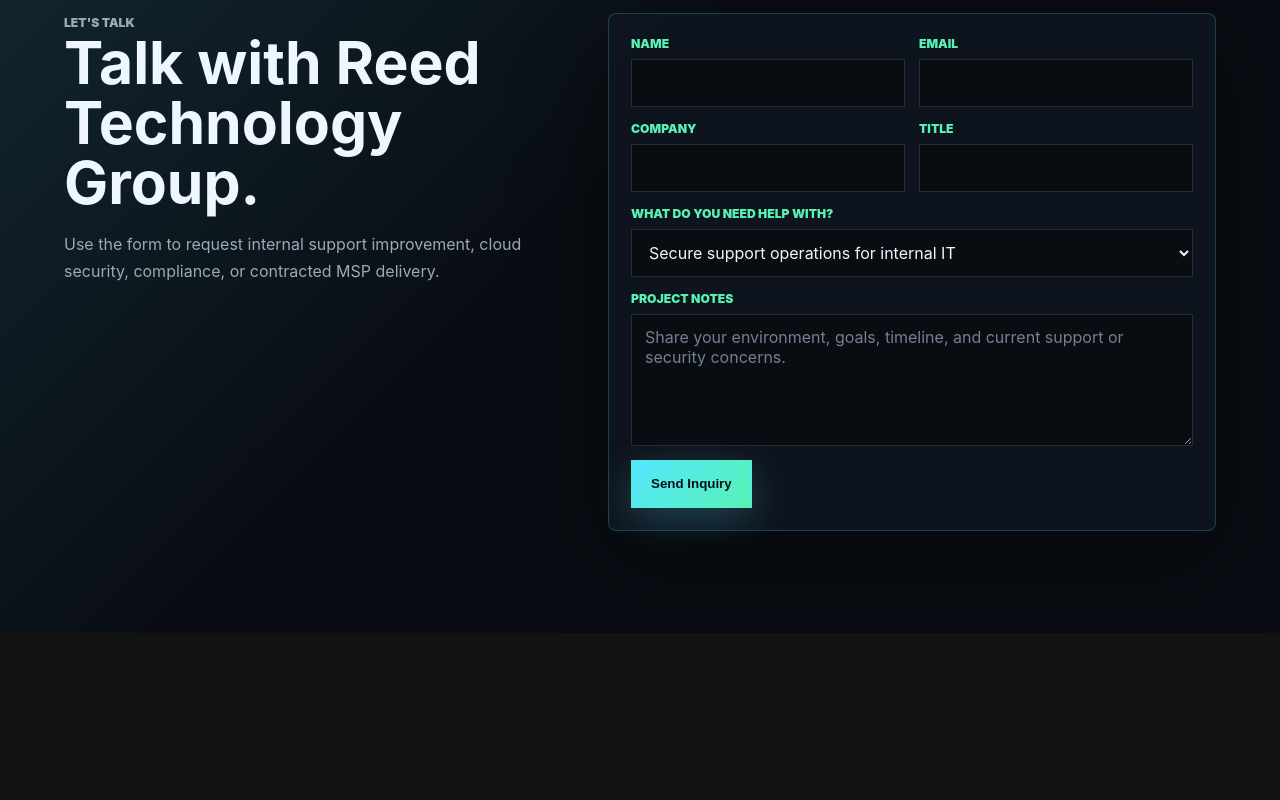
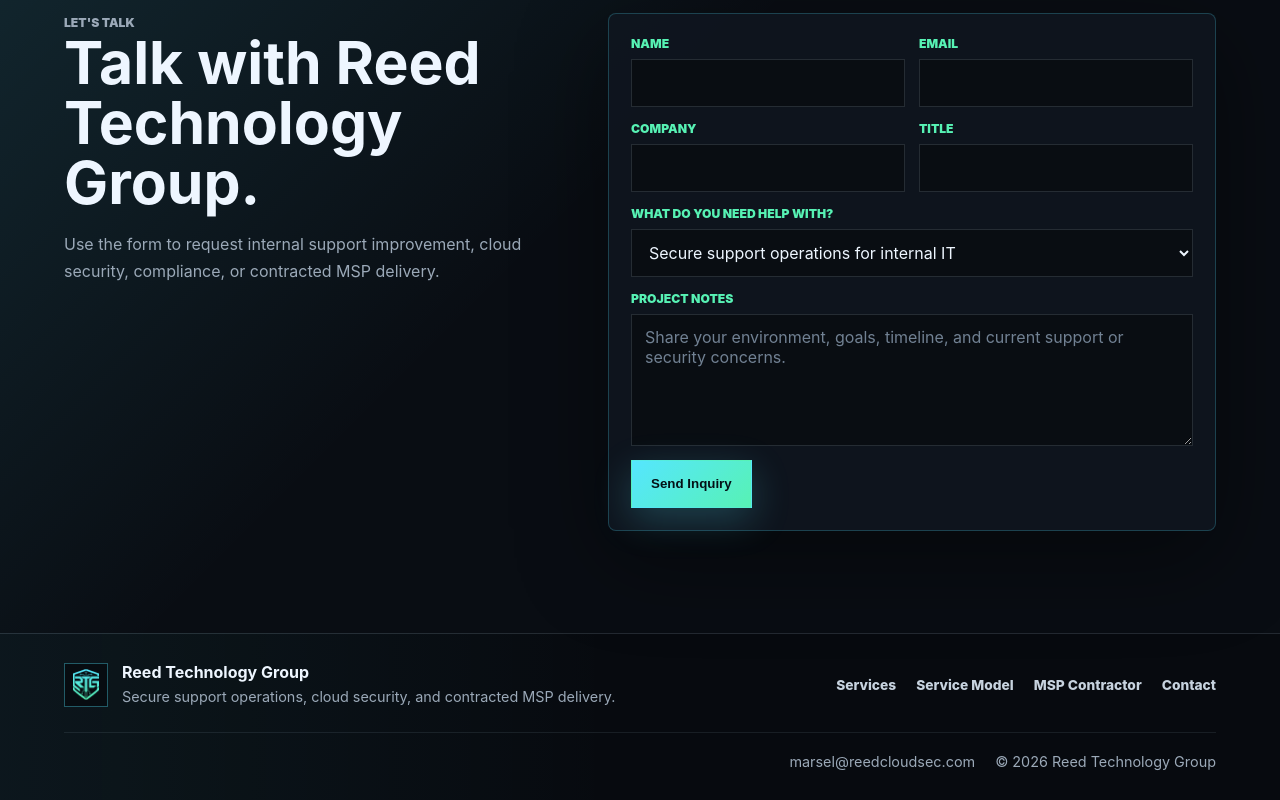
Before and after one commit to LaForge-One/reed-cloud-sec-site, a website: page index.html in a window 1280 px wide. Shown: the part 4367-5167 px from the top of the page. Before the commit the page ends 5000 px from the top, so only its background shows below. Drawn offline with Linux system fonts and the light colour scheme.

Commit message:
Add favicon set and site footer

```diff
--- a/index.html
+++ b/index.html
@@ -28,6 +28,9 @@
       content="Secure IT support, cloud security support, compliance readiness, and MSP contractor delivery for growing teams."
     />
     <meta name="twitter:image" content="https://reedcloudsec.com/assets/rtg-logo-web.png" />
+    <link rel="icon" href="/favicon.ico" sizes="any" />
+    <link rel="icon" type="image/png" href="/assets/favicon-32.png" sizes="32x32" />
+    <link rel="apple-touch-icon" href="/assets/apple-touch-icon.png" />
     <link rel="stylesheet" href="styles.css" />
     <script type="application/ld+json">
       {
@@ -320,5 +323,26 @@
         </form>
       </section>
     </main>
+    <footer class="site-footer">
+      <div class="footer-brand">
+        <span class="footer-mark">
+          <img src="assets/rtg-logo-web.png" alt="" aria-hidden="true" />
+        </span>
+        <div>
+          <strong>Reed Technology Group</strong>
+          <p>Secure support operations, cloud security, and contracted MSP delivery.</p>
+        </div>
+      </div>
+      <div class="footer-links" aria-label="Footer navigation">
+        <a href="#capabilities">Services</a>
+        <a href="#platforms">Service Model</a>
+        <a href="#subcontracting">MSP Contractor</a>
+        <a href="#inquiry-form">Contact</a>
+      </div>
+      <div class="footer-meta">
+        <span>marsel@reedcloudsec.com</span>
+        <span>© 2026 Reed Technology Group</span>
+      </div>
+    </footer>
   </body>
 </html>
--- a/server.js
+++ b/server.js
@@ -47,6 +47,7 @@
   return (
     relativePath === "index.html" ||
     relativePath === "styles.css" ||
+    relativePath === "favicon.ico" ||
     relativePath === "robots.txt" ||
     relativePath === "sitemap.xml" ||
     relativePath.startsWith(`assets${path.sep}`)
--- a/styles.css
+++ b/styles.css
@@ -629,6 +629,80 @@
   grid-column: 1 / -1;
 }
 
+.site-footer {
+  display: grid;
+  grid-template-columns: minmax(260px, 1fr) auto;
+  gap: 24px;
+  align-items: center;
+  padding: 28px clamp(20px, 5vw, 72px);
+  border-top: 1px solid var(--line);
+  background:
+    linear-gradient(90deg, rgba(85, 230, 255, 0.06), transparent 48%),
+    #070a0f;
+}
+
+.footer-brand {
+  display: flex;
+  align-items: center;
+  gap: 14px;
+  min-width: 0;
+}
+
+.footer-mark {
+  display: grid;
+  flex: 0 0 auto;
+  place-items: center;
+  width: 44px;
+  height: 44px;
+  border: 1px solid rgba(85, 230, 255, 0.36);
+  background: rgba(7, 10, 15, 0.8);
+}
+
+.footer-mark img {
+  display: block;
+  width: 74%;
+  height: 74%;
+  object-fit: contain;
+}
+
+.footer-brand strong {
+  display: block;
+  margin-bottom: 4px;
+}
+
+.footer-brand p,
+.footer-meta {
+  margin: 0;
+  color: var(--muted);
+  font-size: 0.9rem;
+  line-height: 1.5;
+}
+
+.footer-links,
+.footer-meta {
+  display: flex;
+  flex-wrap: wrap;
+  justify-content: flex-end;
+  gap: 12px 20px;
+}
+
+.footer-links {
+  color: #c7d3df;
+  font-size: 0.86rem;
+  font-weight: 850;
+}
+
+.footer-links a:hover,
+.footer-links a:focus-visible {
+  color: var(--cyan);
+}
+
+.footer-meta {
+  grid-column: 1 / -1;
+  padding-top: 18px;
+  border-top: 1px solid rgba(178, 205, 225, 0.1);
+}
+
 .response-page {
   display: grid;
   place-items: center;
@@ -694,6 +768,15 @@
     grid-column: 1;
     justify-self: start;
   }
+
+  .site-footer {
+    grid-template-columns: 1fr;
+  }
+
+  .footer-links,
+  .footer-meta {
+    justify-content: flex-start;
+  }
 }
 
 @media (max-width: 720px) {
@@ -732,6 +815,11 @@
     width: 100%;
   }
 
+  .footer-links,
+  .footer-meta {
+    display: grid;
+  }
+
   .capability-card.featured {
     grid-column: auto;
   }
```
Also changed, not shown: assets/apple-touch-icon.png (added), assets/favicon-16.png (added), assets/favicon-32.png (added), assets/favicon-512.png (added), favicon.ico (added), 2 other files.
